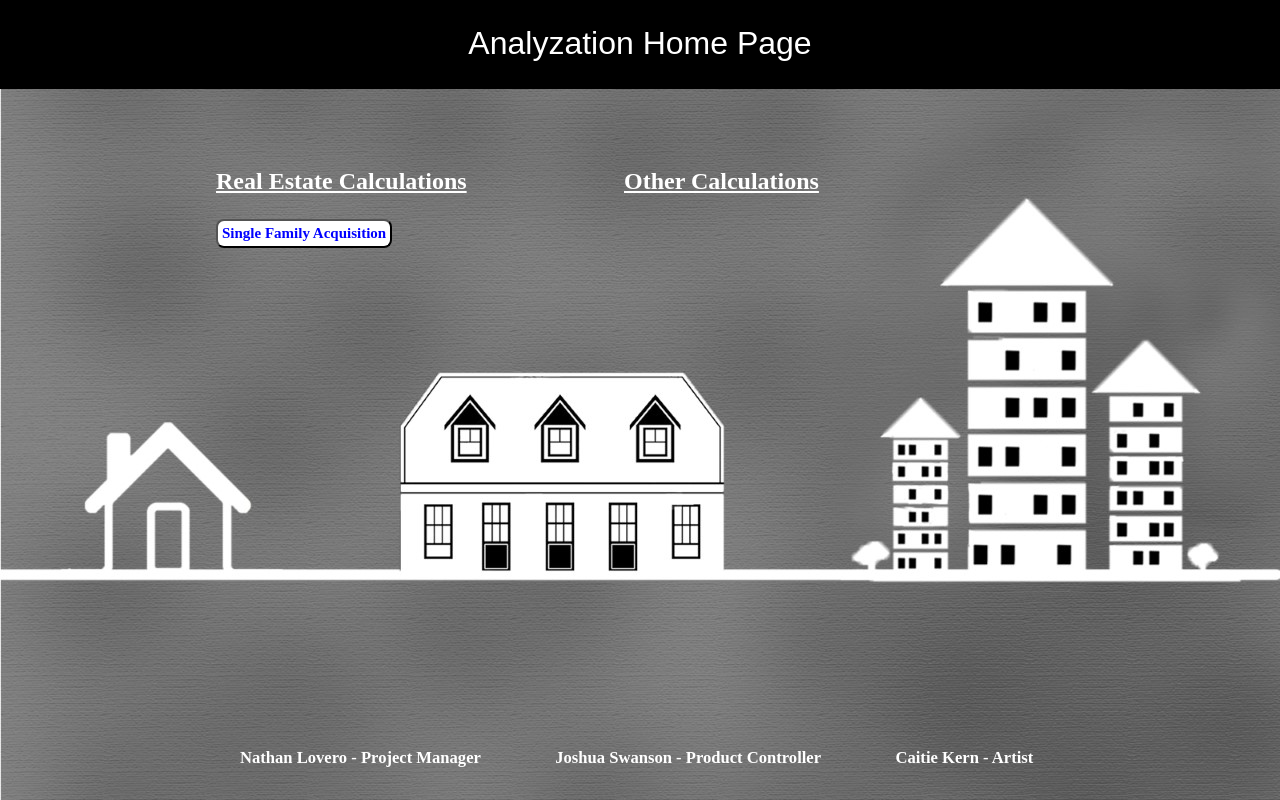
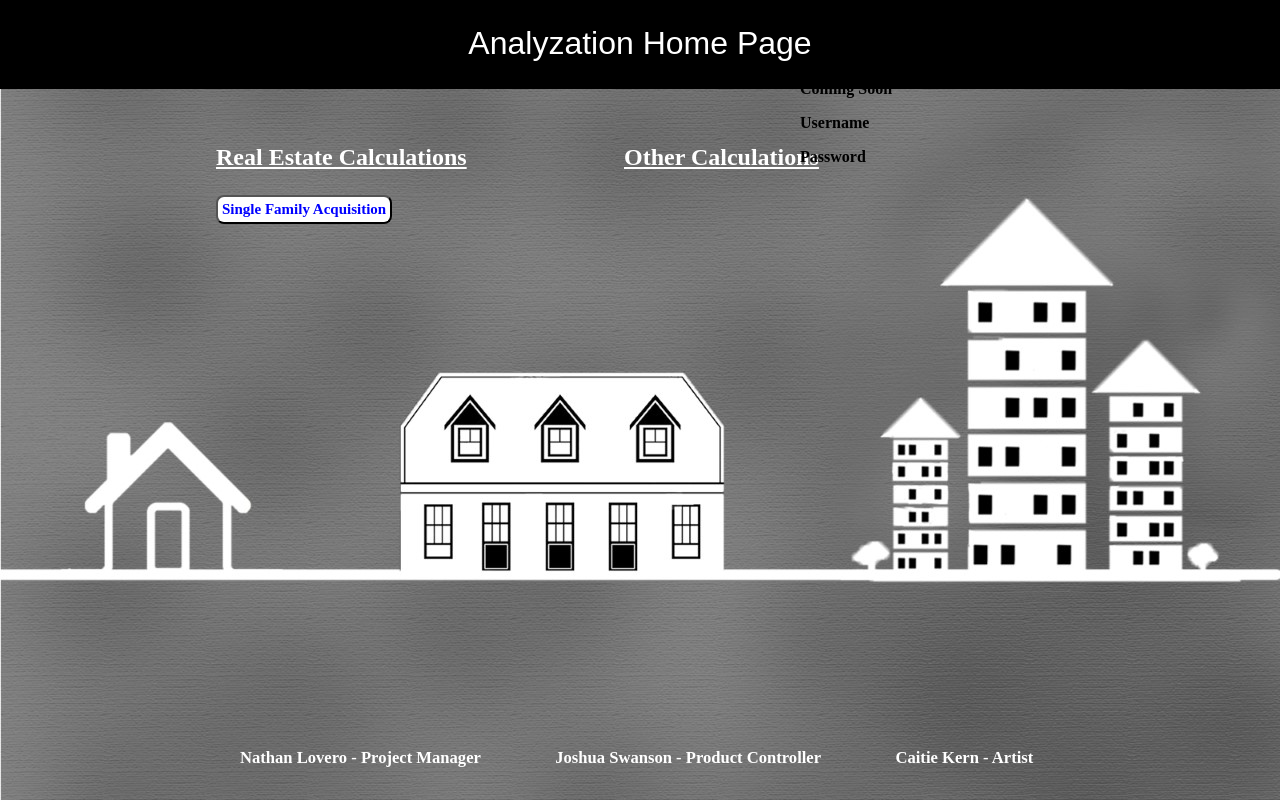
Before and after one commit to finance-analyzation/homepage, a plain HTML site: page index.html in a window 1280 px wide. Drawn offline with Linux system fonts and the light colour scheme.

Commit message:
Update homepage.css

```diff
--- a/homepage.css
+++ b/homepage.css
@@ -25,7 +25,7 @@ body,html{
 	position: absolute;
 	margin:1em;
 	left: 8em;
-	top: 5em;
+	top: 4em;
 	color: white;
 	font-size: 24px;
 	text-decoration: underline;
@@ -46,11 +46,18 @@ body,html{
 	position:absolute;
 	margin:1em;
 	left: 25em;
-	top:5em;
+	top:4em;
 	color:white;
 	font-size:24px;
 	text-decoration:underline;
 	white-space: nowrap;
+}
+
+.login{
+	position:absolute;
+	left: 50em;
+	top: 4em;
+
 }
 
 .bottom_words{
```
